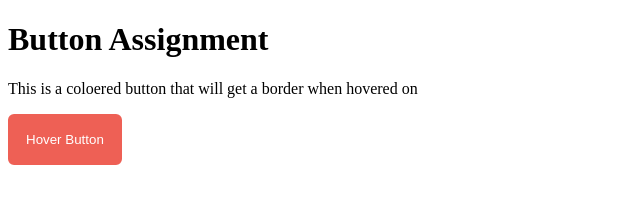
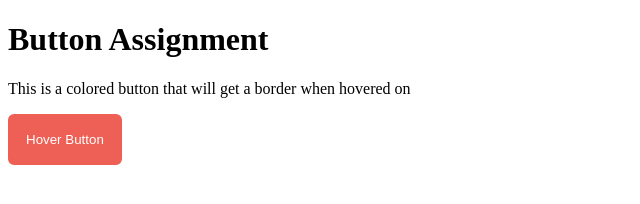
Before and after one commit to theSILENTezo/Button-Assignment, a plain HTML site: page index.html in a window 1280 px wide. Shown: the full height of the page, 0-640 px from the left. Drawn offline with Linux system fonts and the light colour scheme.

Commit message:
Update index.html

```diff
--- a/index.html
+++ b/index.html
@@ -8,7 +8,7 @@
     </head>
     <body>
         <h1>Button Assignment</h1>
-            <p>This is a coloered button that will get a border when hovered on</p>
+            <p>This is a colored button that will get a border when hovered on</p>
             <div style="width: 350px; display: flex; flex-direction: column; justify-content: space-between; align-items: start;">
                 <button class="hoverb">
                     Hover Button
```
